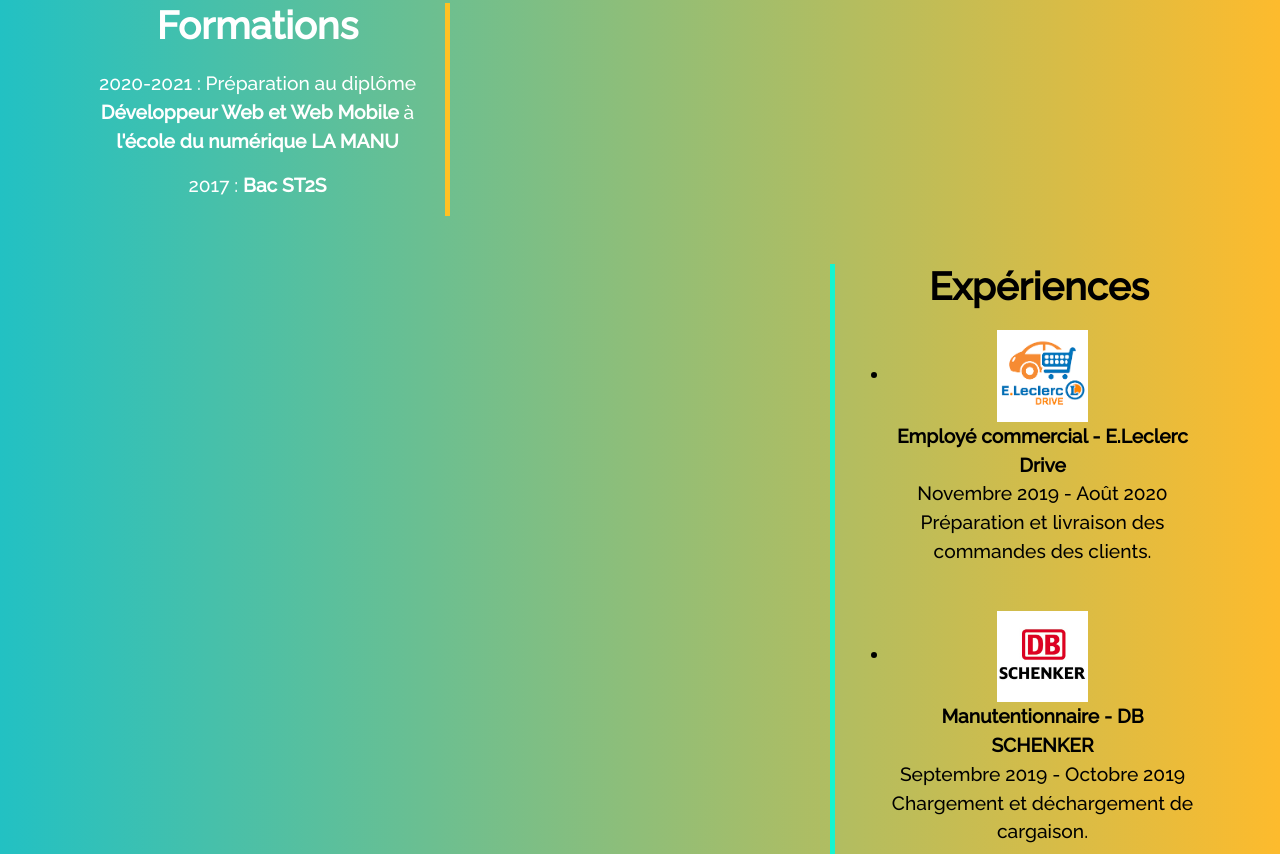
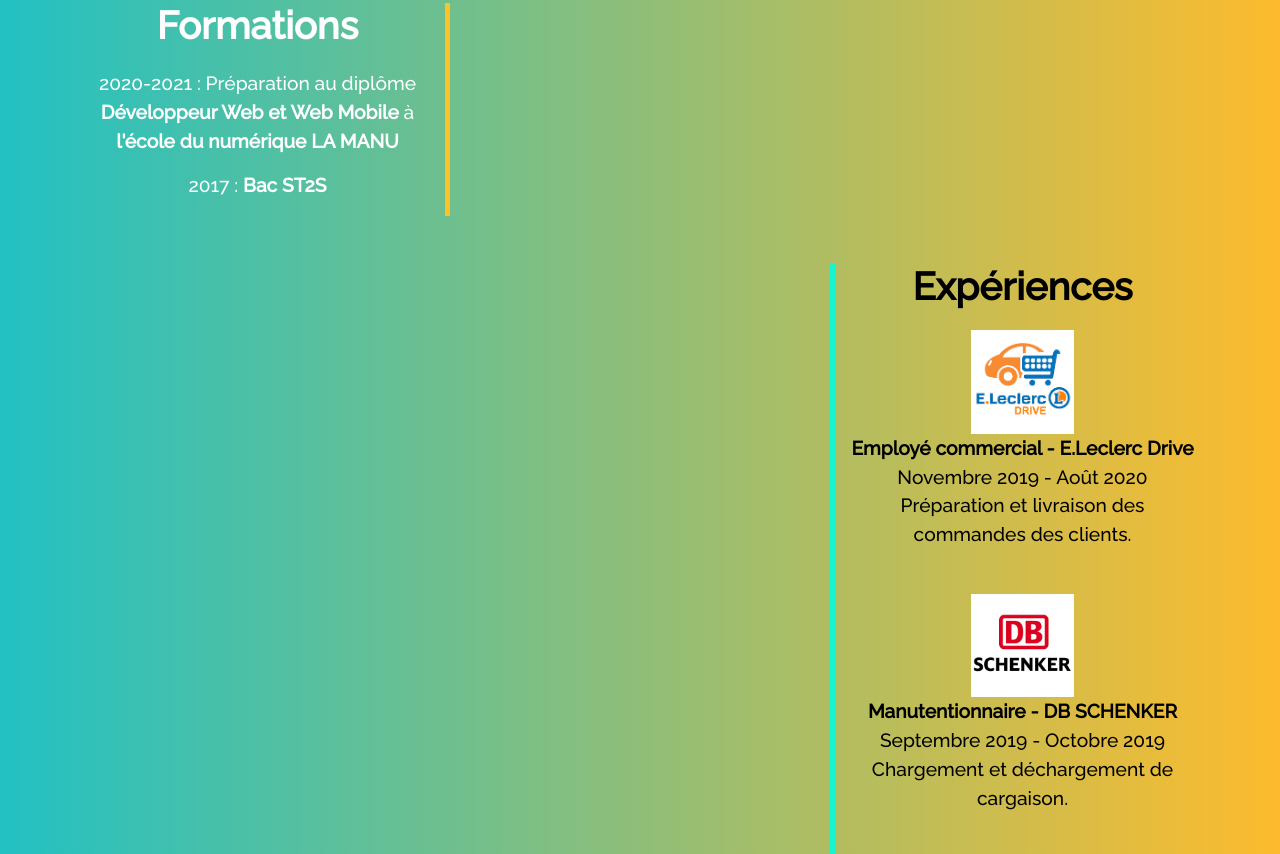
Before and after one commit to FlorentLfv/CV-Bootstrap, a plain HTML site: page index.html in a window 1280 px wide. Shown: the part 1011-1865 px from the top of the page. Drawn offline with nearby package versions, Linux system fonts and the light colour scheme.

Commit message:
modif puces liste

```diff
--- a/assets/css/style.css
+++ b/assets/css/style.css
@@ -53,6 +53,11 @@ h2 {
 }
 .imgAwesome {
     font-size: 1.3em;
+}
+ul {
+    list-style:none;
+    margin-left:0;
+    padding-left:0;
 }
 @media (min-width: 2000px) {
     body {
--- a/index.html
+++ b/index.html
@@ -66,7 +66,7 @@
                 <p>2017 : <strong>Bac ST2S</strong></p></div>
         </div></div>
         <div class="row">
-            <div class="col-sm-12 col-lg-4 offset-lg-8 pl-lg-5 mt-4 borderRight">
+            <div class="col-sm-12 col-lg-4 offset-lg-8 mt-4 borderRight">
                 <div class="textRight">
                     <h2><strong>Expériences</strong></h2>
                 </div>
@@ -130,7 +130,7 @@
                 <h2><strong>Loisirs</strong></h2>
             </div>
         </div>
-        <div class="row mb-5">
+        <div class="row mb-2">
             <div class="col-sm-4 mb-2">
                 <div class="imgAwesome"><i class="fas fa-laptop-code fa-3x" title="Codage"></i></div>
             </div>
```
